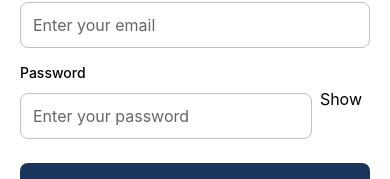
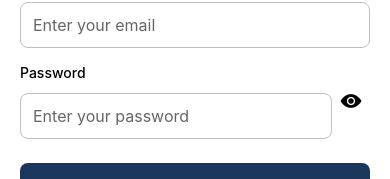
Before and after one commit to Syed-FarooqGiga/gigabhai-frontend, a React Native app: screen /Auth in a window 390 px wide. Shown: the part 315-494 px from the top of the page. Built offline with nearby package versions, Linux system fonts and the light colour scheme; no server answers.

Commit message:
Update EmailAuthScreen.tsx

```diff
--- a/src/screens/EmailAuthScreen.tsx
+++ b/src/screens/EmailAuthScreen.tsx
@@ -14,6 +14,7 @@ import {
 
 import { useTheme } from '../contexts/ThemeContext';
 import { useAuth } from '../contexts/FirebaseAuthContext';
+import { Ionicons } from '@expo/vector-icons';
 
 type AuthMode = 'login' | 'signup';
 
@@ -215,10 +216,13 @@ const EmailAuthScreen = ({ onSuccess }: EmailAuthScreenProps) => {
                 secureTextEntry={!showPassword}
                 editable={!loading}
               />
-              <TouchableOpacity onPress={() => setShowPassword(!showPassword)}>
-                <Text style={{ fontSize: 16, color: colors.text, paddingHorizontal: 8 }}>
-                  {showPassword ? 'Hide' : 'Show'}
-                </Text>
+              <TouchableOpacity onPress={() => setShowPassword(!showPassword)} accessibilityLabel={showPassword ? 'Hide password' : 'Show password'}>
+                <Ionicons
+                  name={showPassword ? 'eye-off' : 'eye'}
+                  size={22}
+                  color={colors.text}
+                  style={{ paddingHorizontal: 8 }}
+                />
               </TouchableOpacity>
             </View>
           </View>
```
